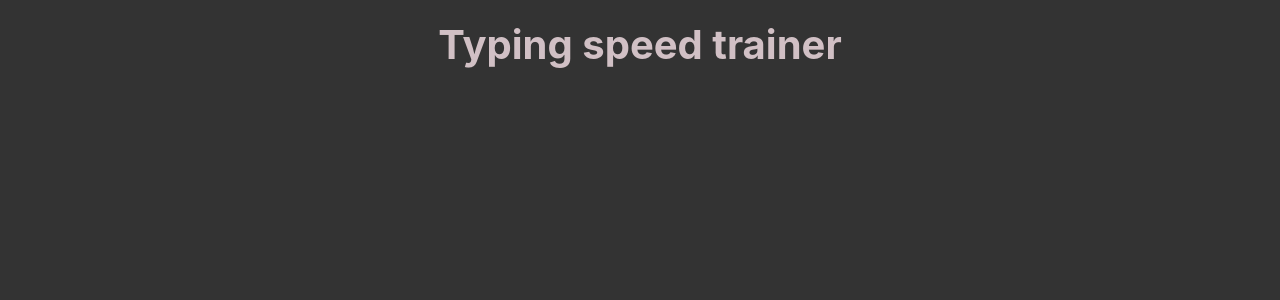
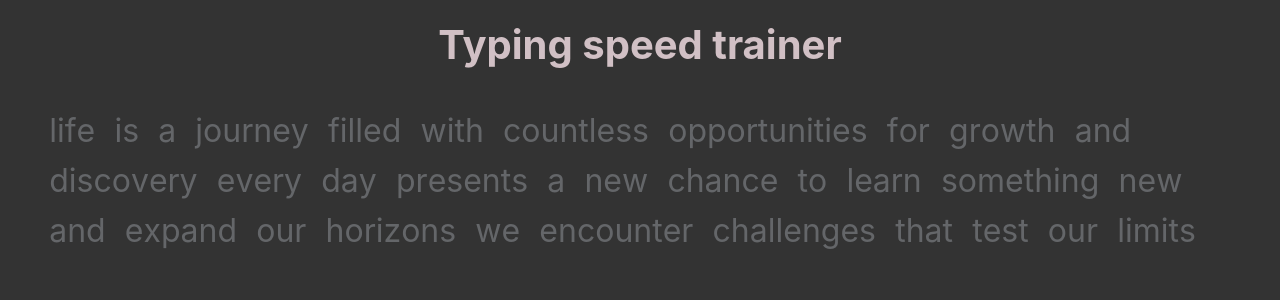
Before and after one commit to Kot-Kokoss/Typing-Speed-Trainer, a React (Vite) app in the folder typing-speed-trainer/: page / in a window 1280 px wide. Shown: the top 300 px of the page. Built offline with nearby package versions, Linux system fonts and the light colour scheme.

Commit message:
textDisplay component created

```diff
--- a/typing-speed-trainer/src/components/App/index.tsx
+++ b/typing-speed-trainer/src/components/App/index.tsx
@@ -2,13 +2,17 @@ import React, { FunctionComponent } from 'react';
 import { observer } from 'mobx-react-lite';
 
 import styles from './App.module.scss';
+
+import store from '../../store/store';
+
+import TextDisplay from '../TextDisplay';
 
 const App: FunctionComponent = observer(() => {
   return (
     <>
       <header className={styles.header}>
         <h1>Typing speed trainer</h1>
-        <div className="">{}</div>
+        <TextDisplay text={store.texts[0]} />
       </header>
     </>
   );
--- /dev/null
+++ b/typing-speed-trainer/src/components/TextDisplay/TextDisplay.module.scss
@@ -0,0 +1,21 @@
+.textDisplay {
+
+  margin: 30px;
+  font-size: 2rem;
+  max-width: 100%;
+  opacity: 1;
+  color: #646669;
+  height: 156px;
+  overflow: hidden;
+
+  .words {
+    display: flex;
+    flex-wrap: wrap;
+    position: relative;
+    font-size: 1em;
+    line-height: 1em;
+    margin: .25em .3em;
+    font-variant: no-common-ligatures;
+    border-bottom: 2px solid transparent;
+  }
+}
--- /dev/null
+++ b/typing-speed-trainer/src/components/TextDisplay/index.tsx
@@ -0,0 +1,27 @@
+import React, { FunctionComponent } from 'react';
+import { observer } from 'mobx-react-lite';
+
+import styles from './TextDisplay.module.scss';
+
+import store from '../../store/store';
+
+import TextDisplayItem from '../TextDisplayItem';
+
+type TextDisplayProps = {
+  text: string;
+};
+
+const TextDisplay: FunctionComponent<TextDisplayProps> = observer(({ text }) => {
+  const textArray: string[] = text.split(/\s+/);
+  return (
+    <div className={styles.textDisplay}>
+      <div className={styles.words}>
+        {textArray.map((word) => (
+          <TextDisplayItem word={word} />
+        ))}
+      </div>
+    </div>
+  );
+});
+
+export default TextDisplay;
--- /dev/null
+++ b/typing-speed-trainer/src/components/TextDisplayItem/TextDisplayItem.module.scss
@@ -0,0 +1,12 @@
+.word {
+  position: relative;
+    font-size: 1em;
+    line-height: 1em;
+    margin: .25em .3em;
+    font-variant: no-common-ligatures;
+    border-bottom: 2px solid transparent;
+
+    .letter {
+      display: inline-block;
+    }
+}
--- /dev/null
+++ b/typing-speed-trainer/src/components/TextDisplayItem/index.tsx
@@ -0,0 +1,25 @@
+import React, { FunctionComponent } from 'react';
+import { observer } from 'mobx-react-lite';
+
+import styles from './TextDisplayItem.module.scss';
+
+import store from '../../store/store';
+
+type TextDisplayItemProps = {
+  word: string;
+};
+
+const TextDisplayItem: FunctionComponent<TextDisplayItemProps> = observer(({ word }) => {
+  const wordArray: string[] = word.split('');
+  return (
+    <div className={styles.word}>
+      {wordArray.map((letter, id) => (
+        <div className={styles.letter} key={id}>
+          {letter}
+        </div>
+      ))}
+    </div>
+  );
+});
+
+export default TextDisplayItem;
```
